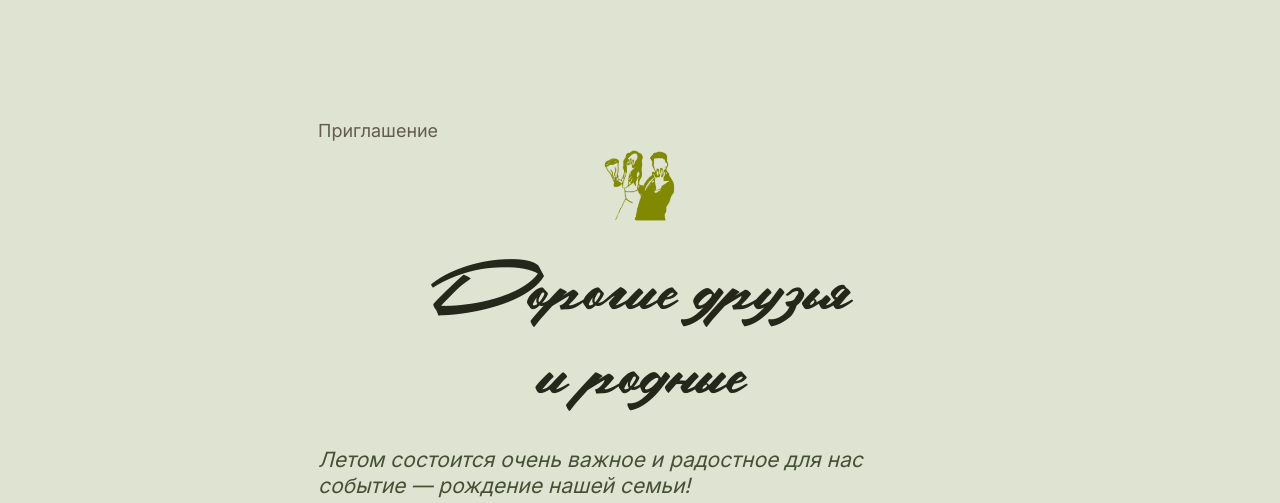
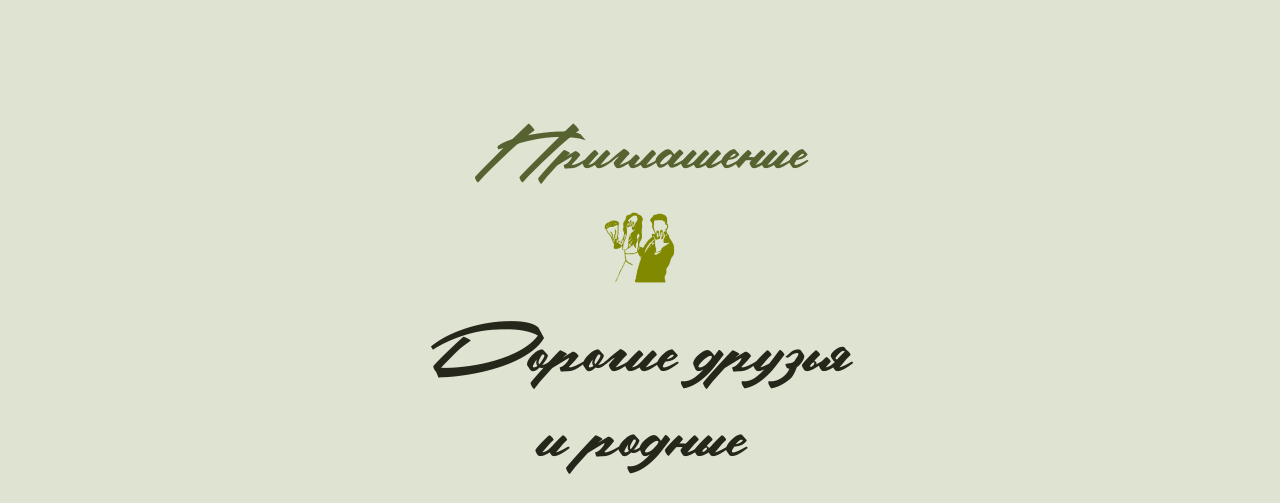
Before and after one commit to kvguliaeva/wedding_olga_andrey, a plain HTML site: page index.html in a window 1280 px wide. Shown: the part 678-1181 px from the top of the page. Drawn offline with nearby package versions, Linux system fonts and the light colour scheme.

Commit message:
Update style.css

```diff
--- a/style.css
+++ b/style.css
@@ -145,6 +145,17 @@ img {
   margin-bottom: clamp(42px, 7vw, 72px);
   padding: clamp(34px, 7vw, 64px) clamp(24px, 6vw, 58px);
   background: var(--sage);
+}
+
+.intro-kicker {
+  margin: 0 0 20px;
+  color: var(--olive);
+  font-family: var(--script-font);
+  font-size: clamp(48px, 8vw, 86px);
+  font-weight: 400;
+  font-synthesis: none;
+  line-height: .78;
+  text-align: center;
 }
 
 .intro__icon {
@@ -662,7 +673,11 @@ p {
 
 .confirm-card h2 {
   color: #242719;
-  font-size: clamp(42px, 7vw, 68px);
+  font-family: "Cormorant Garamond", Georgia, serif;
+  font-size: clamp(34px, 6vw, 54px);
+  font-weight: 500;
+  letter-spacing: .04em;
+  line-height: 1;
   text-transform: uppercase;
 }
 
```
